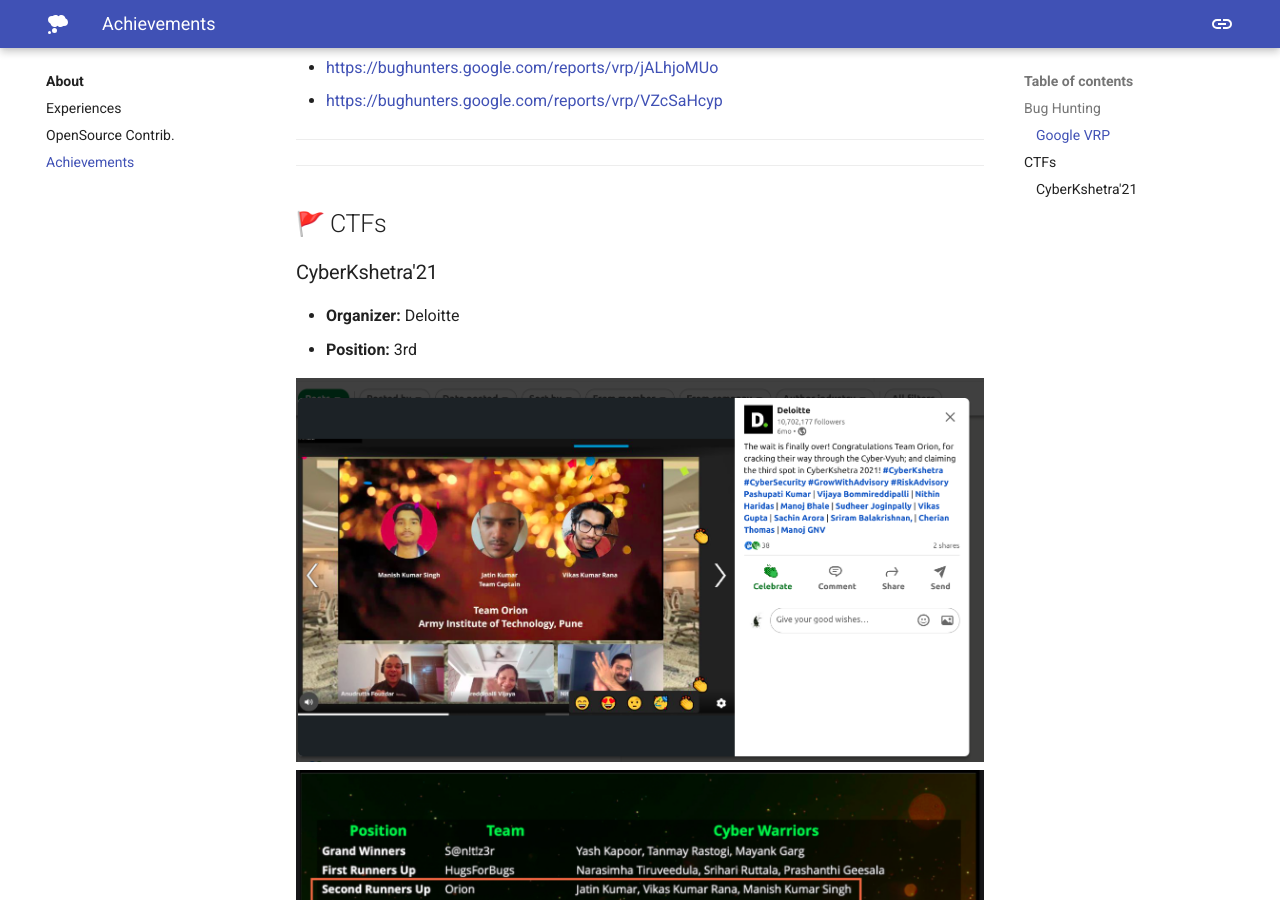
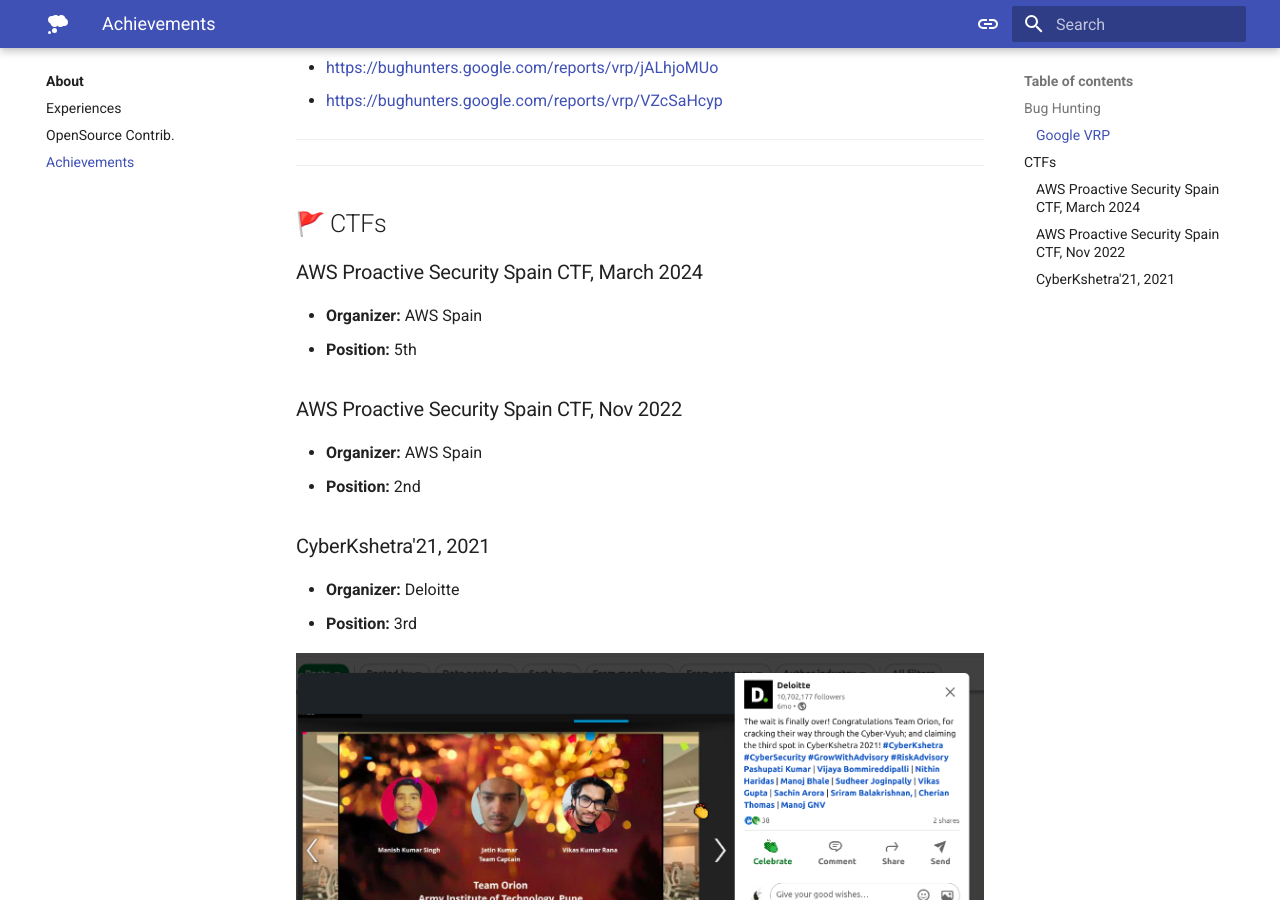
Before and after one commit to h0x0er/h0x0er.github.io, an MkDocs documentation site: the page built from docs/achievements.md, in a window 1280 px wide and 900 px high, scrolled down 353 px. Built offline with MkDocs 1.6.1 and Material for MkDocs 9.7.7, drawn with Linux system fonts in a browser that asks for light colours; emoji names are drawn with the system emoji font.

Commit message:
memories: updated

```diff
--- a/docs/achievements.md
+++ b/docs/achievements.md
@@ -17,7 +17,24 @@
 ---
 
 ## :triangular_flag_on_post: CTFs
-### CyberKshetra'21
+
+
+
+
+### AWS Proactive Security Spain CTF, March 2024
+
+- **Organizer:** AWS Spain
+- **Position:** 5th
+
+
+
+### AWS Proactive Security Spain CTF, Nov 2022
+
+- **Organizer:** AWS Spain
+- **Position:** 2nd
+
+
+### CyberKshetra'21, 2021
 
 - **Organizer:** Deloitte
 - **Position:** 3rd
--- a/mkdocs.yml
+++ b/mkdocs.yml
@@ -17,15 +17,9 @@
       - debug/ebpf.md
       - debug/kubernetes.md
   - Notes:
-    - notes/bots_and_webhooks.md
-    - notes/loop-device.md
+      - notes/bots_and_webhooks.md
+      - notes/loop-device.md
 
-  # - Experiments:
-  #     - experiments/index.md
-  # - eBPF: experiments/exp_ebpf.md
-  # - Observations:
-  # - experiments/observations/index.md
-  # - CTF: experiments/observations/ctf.md
 
 theme:
   name: material
@@ -34,6 +28,7 @@
     - announce.dismiss
     - content.action.edit
     - content.action.view
+    # - content.tabs.link
 
     - content.code.annotate
     - content.code.copy
@@ -92,6 +87,9 @@
   - pymdownx.superfences
   - attr_list
   - md_in_html
+  - pymdownx.tabbed:
+      alternate_style: true
+
   - pymdownx.emoji:
       emoji_index: !!python/name:material.extensions.emoji.twemoji
       emoji_generator: !!python/name:material.extensions.emoji.to_svg
@@ -103,6 +101,7 @@
           format: !!python/name:pymdownx.superfences.fence_code_format
 
 plugins:
+  - search
   - blog:
       post_date_format: full
       pagination_per_page: 5
```
Also changed, not shown: docs/experiments/exp_ebpf.md (deleted, +0 -1 lines), docs/experiments/index.md (deleted, +0 -3 lines), docs/experiments/observations/ctf.md (deleted, +0 -1 lines), docs/experiments/observations/index.md (deleted, +0 -1 lines), docs/index.md (+0 -2 lines).
